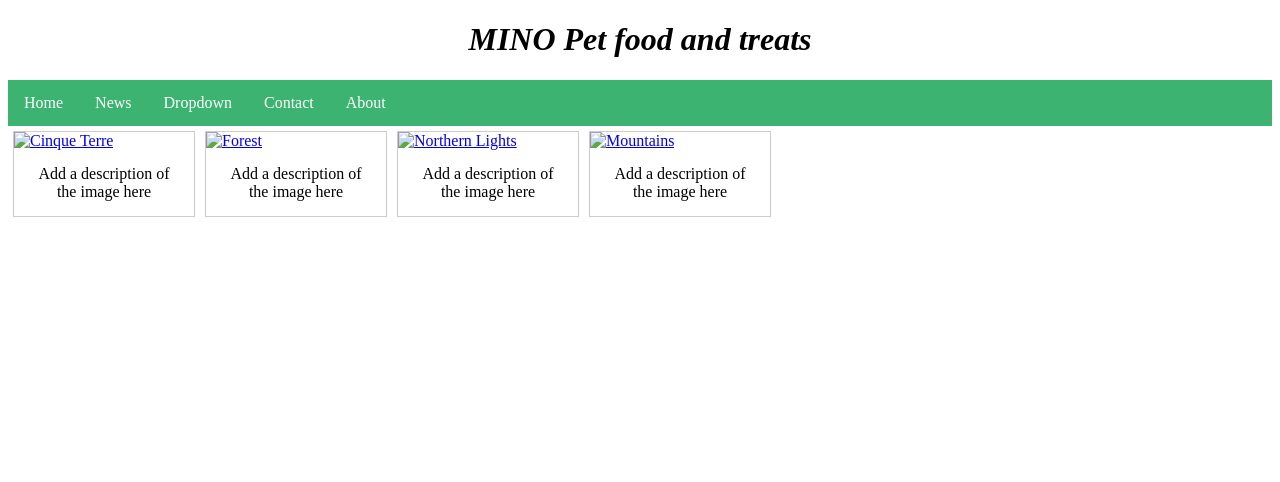
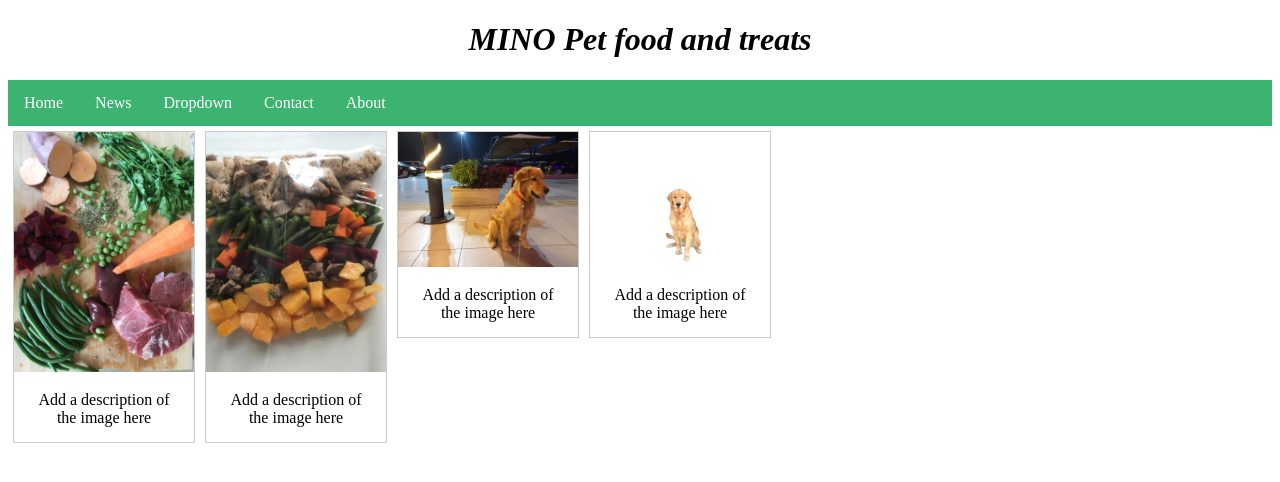
Before and after one commit to mohmah7/mino, a plain HTML site: page index.html in a window 1280 px wide. Drawn offline with Linux system fonts and the light colour scheme.

Commit message:
Update index.html

```diff
--- a/index.html
+++ b/index.html
@@ -26,29 +26,29 @@
 
 
 <div class="gallery">
-  <a target="_blank" href="with_carrot.jfif">
-    <img src="with_carrot.jfif" alt="Cinque Terre" width="600" height="400">
+  <a target="_blank" href="images/with_carrot.jfif">
+    <img src="images/with_carrot.jfif" alt="Cinque Terre" width="600" height="400">
   </a>
   <div class="desc">Add a description of the image here</div>
 </div>
 
 <div class="gallery">
-  <a target="_blank" href="with_carrot_bag.jfif">
-    <img src="with_carrot_bag.jfif" alt="Forest" width="600" height="400">
+  <a target="_blank" href="images/with_carrot_bag.jfif">
+    <img src="images/with_carrot_bag.jfif" alt="Forest" width="600" height="400">
   </a>
   <div class="desc">Add a description of the image here</div>
 </div>
 
 <div class="gallery">
-  <a target="_blank" href="4.11.22-11.jfif">
-    <img src="4.11.22-11.jfif" alt="Northern Lights" width="600" height="400">
+  <a target="_blank" href="images/4.11.22-11.jfif">
+    <img src="images/4.11.22-11.jfif" alt="Northern Lights" width="600" height="400">
   </a>
   <div class="desc">Add a description of the image here</div>
 </div>
 
 <div class="gallery">
-  <a target="_blank" href="Caramella2(2).png">
-    <img src="Caramella2(2).png" alt="Mountains" width="600" height="400">
+  <a target="_blank" href="images/Caramella2(2).png">
+    <img src="images/Caramella2(2).png" alt="Mountains" width="600" height="400">
   </a>
   <div class="desc">Add a description of the image here</div>
 </div>
```
